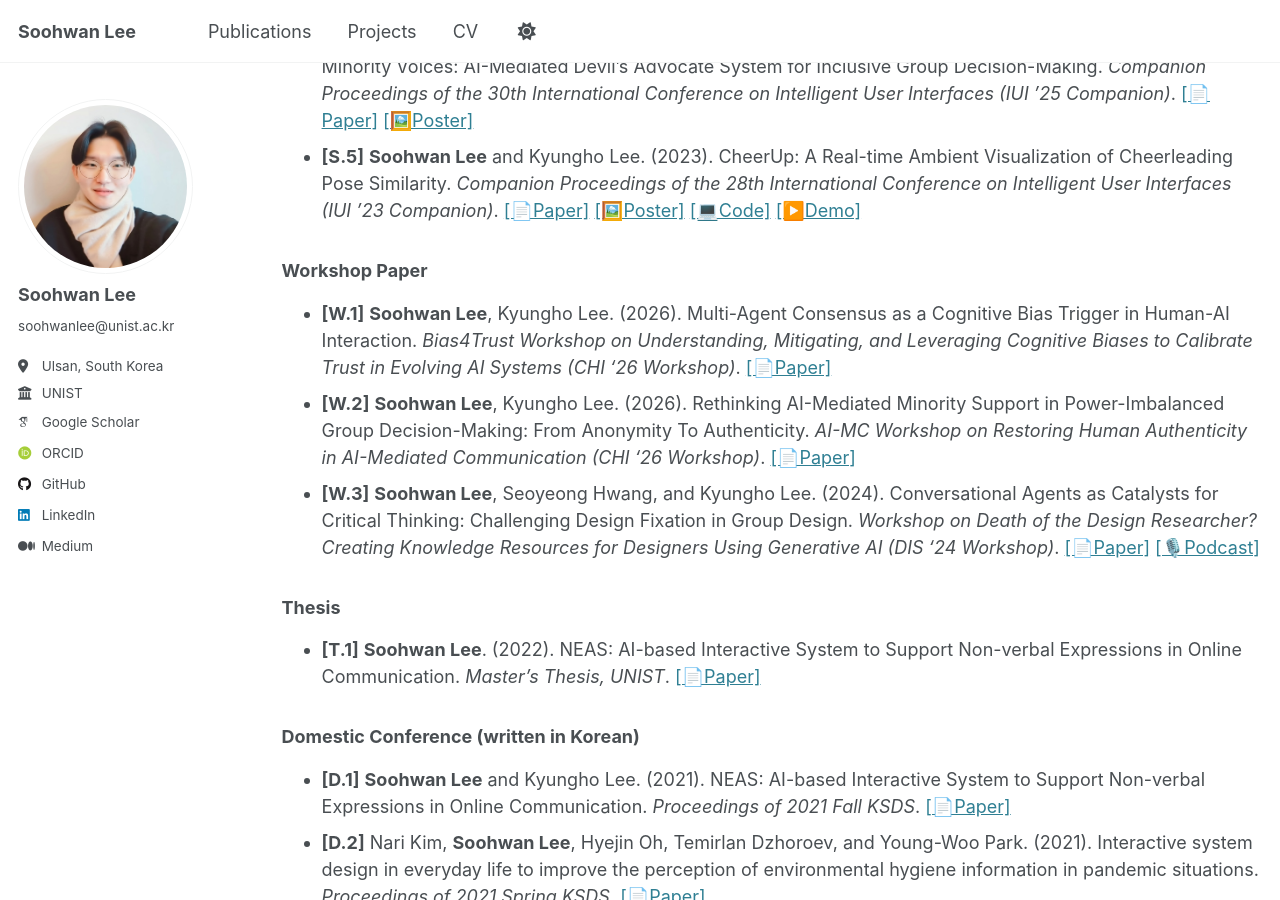
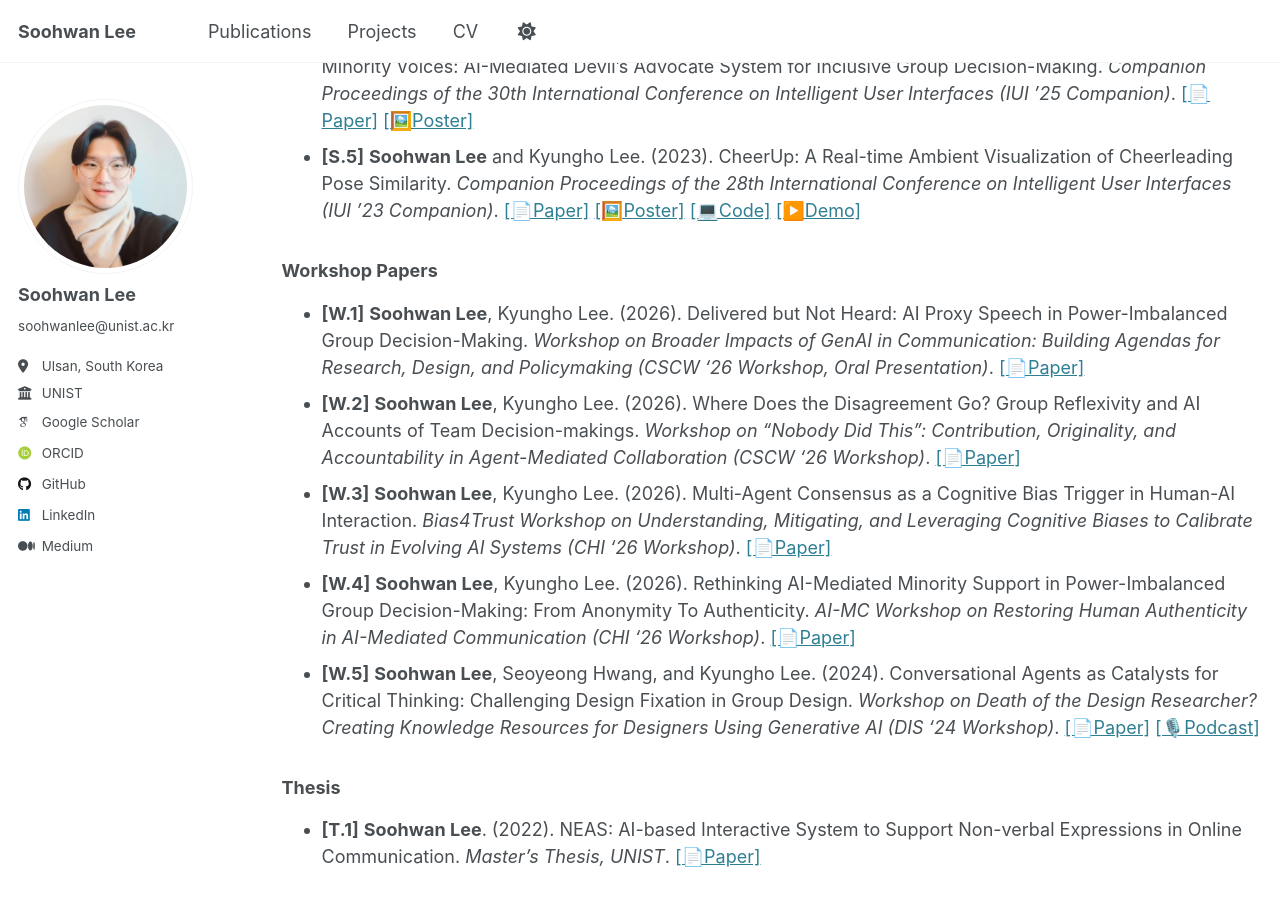
Before and after one commit to Soohwan-Lee/soohwan-lee.github.io, a Jekyll site: the page built from _pages/publications.md, in a window 1280 px wide and 900 px high, scrolled down 1224 px. Built offline with Jekyll 4.4.1, drawn with Linux system fonts in a browser that asks for light colours; some web fonts are replaced.

Commit message:
publication update

```diff
--- a/_pages/publications.md
+++ b/_pages/publications.md
@@ -38,12 +38,16 @@ C = Conference | J = Journal | S = Short paper/poster | T = Thesis | D = Domesti
 - **[S.5]** **Soohwan Lee** and Kyungho Lee. (2023). CheerUp: A Real-time Ambient Visualization of Cheerleading Pose Similarity. *Companion Proceedings of the 28th International Conference on Intelligent User Interfaces (IUI ’23 Companion)*.
 [[📄Paper]](https://doi.org/10.1145/3581754.3584135) [[🖼️Poster]](/files/cheerUp-poster.pdf) [[💻Code]](https://github.com/Soohwan-Lee/CxD_CheerUp) [[▶️Demo]](https://www.youtube.com/watch?v=BAXvDJvt5vA)
 
-### Workshop Paper
-- **[W.1]** **Soohwan Lee**, Kyungho Lee. (2026). Multi-Agent Consensus as a Cognitive Bias Trigger in Human-AI Interaction. *Bias4Trust Workshop on Understanding, Mitigating, and Leveraging Cognitive Biases to Calibrate Trust in Evolving AI Systems (CHI '26 Workshop)*.
+### Workshop Papers
+- **[W.1]** **Soohwan Lee**, Kyungho Lee. (2026). Delivered but Not Heard: AI Proxy Speech in Power-Imbalanced Group Decision-Making. *Workshop on Broader Impacts of GenAI in Communication: Building Agendas for Research, Design, and Policymaking (CSCW '26 Workshop, Oral Presentation)*.
+[[📄Paper]](/publications/)
+- **[W.2]** **Soohwan Lee**, Kyungho Lee. (2026). Where Does the Disagreement Go? Group Reflexivity and AI Accounts of Team Decision-makings. *Workshop on "Nobody Did This": Contribution, Originality, and Accountability in Agent-Mediated Collaboration (CSCW '26 Workshop)*.
+[[📄Paper]](/publications/)
+- **[W.3]** **Soohwan Lee**, Kyungho Lee. (2026). Multi-Agent Consensus as a Cognitive Bias Trigger in Human-AI Interaction. *Bias4Trust Workshop on Understanding, Mitigating, and Leveraging Cognitive Biases to Calibrate Trust in Evolving AI Systems (CHI '26 Workshop)*.
 [[📄Paper]](https://soohwan-lee.github.io/files/CHI26-Bias4Trust-Workshop.pdf)
-- **[W.2]** **Soohwan Lee**, Kyungho Lee. (2026). Rethinking AI-Mediated Minority Support in Power-Imbalanced Group Decision-Making: From Anonymity To Authenticity. *AI-MC Workshop on Restoring Human Authenticity in AI-Mediated Communication (CHI '26 Workshop)*.
+- **[W.4]** **Soohwan Lee**, Kyungho Lee. (2026). Rethinking AI-Mediated Minority Support in Power-Imbalanced Group Decision-Making: From Anonymity To Authenticity. *AI-MC Workshop on Restoring Human Authenticity in AI-Mediated Communication (CHI '26 Workshop)*.
 [[📄Paper]](https://soohwan-lee.github.io/files/CHI26-AIMC-Workshop.pdf)
-- **[W.3]** **Soohwan Lee**, Seoyeong Hwang, and Kyungho Lee. (2024). Conversational Agents as Catalysts for Critical Thinking: Challenging Design Fixation in Group Design. *Workshop on Death of the Design Researcher? Creating Knowledge Resources for Designers Using Generative AI (DIS '24 Workshop)*.
+- **[W.5]** **Soohwan Lee**, Seoyeong Hwang, and Kyungho Lee. (2024). Conversational Agents as Catalysts for Critical Thinking: Challenging Design Fixation in Group Design. *Workshop on Death of the Design Researcher? Creating Knowledge Resources for Designers Using Generative AI (DIS '24 Workshop)*.
 [[📄Paper]](https://arxiv.org/abs/2406.11125) [[🎙️Podcast]](https://www.youtube.com/watch?v=w5aIlpBV9Co&t=10s)
 
 ### Thesis
```
